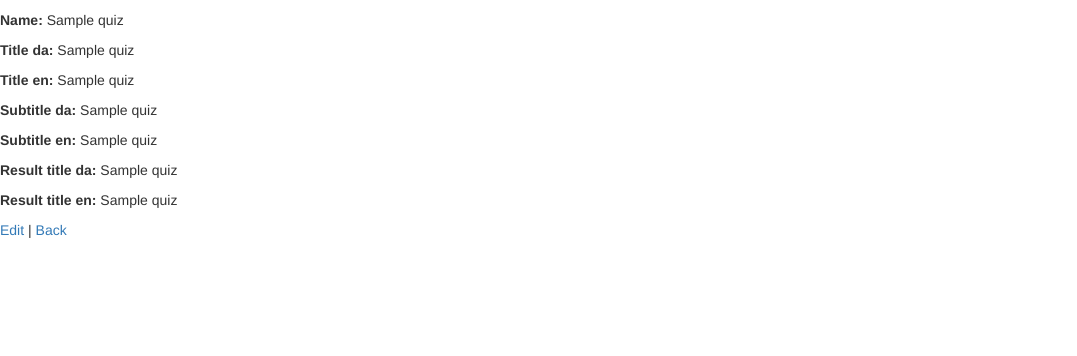
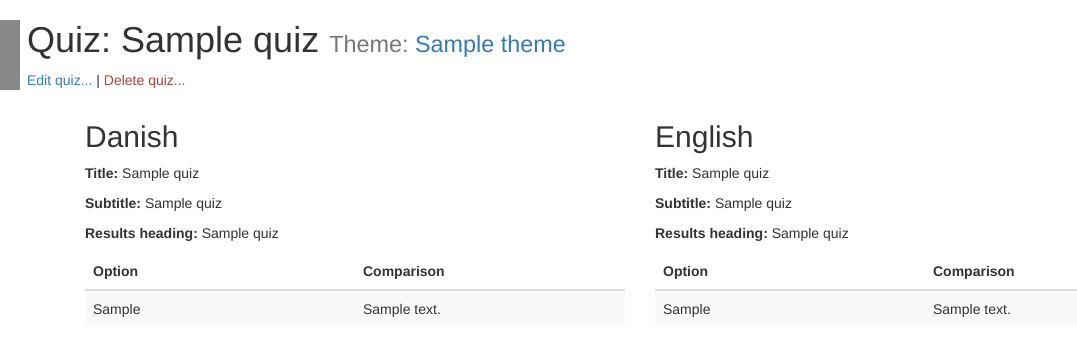
Before and after one commit to yokecph/klogskabet-cms, a Rails app: page /quizzes/1 in a window 1280 px wide. Shown: the top 356 px of the page, without its empty margins (0-1077 px from the left). Run offline with Rails 7, Linux system fonts and the light colour scheme; tables that the repository leaves empty hold one stand-in row (values such as "Sample post"); style sheets or scripts are compiled from the project's sources; parts of the project's set-up code (start-up, migrations or seed data) failed here and were passed over; some libraries are stand-ins or nearby versions.

Commit message:
Style quiz show

```diff
--- a/app/views/quizzes/show.html.erb
+++ b/app/views/quizzes/show.html.erb
@@ -1,39 +1,84 @@
-<p id="notice"><%= notice %></p>
+<div style="border-left: 20px solid <%= @quiz.theme.try(:color) || '#fff' %>; padding-left: 0.5em">
+  <h1>
+    Quiz: <%= @quiz.name %>
+    <% if @quiz.theme.present? %>
+      <small>
+        Theme: <%= link_to @quiz.theme.name, @quiz.theme %>
+      </small>
+    <% end %>
+  </h1>
 
   <p>
-  <strong>Name:</strong>
-  <%= @quiz.name %>
+    <%= link_to 'Edit quiz...', edit_quiz_path(@quiz) %> |
+    <%= link_to 'Delete quiz...', @quiz, method: :delete, data: { confirm: 'Are you sure you want to delete this quiz?' }, class: "text-danger" %>
+  </p>
+</div>
+
+<div class="container">
+  <div class="col-md-6">
+    <h2>Danish</h2>
+
+    <p>
+      <strong>Title:</strong> <%= @quiz.title_da %>
     </p>
 
     <p>
-  <strong>Title da:</strong>
-  <%= @quiz.title_da %>
+      <strong>Subtitle:</strong> <%= @quiz.subtitle_da %>
     </p>
 
     <p>
-  <strong>Title en:</strong>
-  <%= @quiz.title_en %>
+      <strong>Results heading:</strong> <%= @quiz.result_title_da %>
+    </p>
+
+    <table class="table table-striped">
+      <thead>
+        <tr>
+          <th style="width: 50%">Option</th>
+          <th>Comparison</th>
+        </tr>
+      </thead>
+      <tbody>
+      <% @quiz.quiz_options.each do |option| %>
+        <tr>
+          <td><%= option.option_da %></td>
+          <td><%= option.answer_da %></td>
+        </tr>
+      <% end %>
+      </tbody>
+    </table>
+  </div>
+
+  <div class="col-md-6">
+    <h2>English</h2>
+
+    <p>
+      <strong>Title:</strong> <%= @quiz.title_en %>
     </p>
 
     <p>
-  <strong>Subtitle da:</strong>
-  <%= @quiz.subtitle_da %>
+      <strong>Subtitle:</strong> <%= @quiz.subtitle_en %>
     </p>
 
     <p>
-  <strong>Subtitle en:</strong>
-  <%= @quiz.subtitle_en %>
+      <strong>Results heading:</strong> <%= @quiz.result_title_en %>
     </p>
 
-<p>
-  <strong>Result title da:</strong>
-  <%= @quiz.result_title_da %>
-</p>
+    <table class="table table-striped">
+      <thead>
+        <tr>
+          <th style="width: 50%">Option</th>
+          <th>Comparison</th>
+        </tr>
+      </thead>
+      <tbody>
+      <% @quiz.quiz_options.each do |option| %>
+        <tr>
+          <td><%= option.option_en %></td>
+          <td><%= option.answer_en %></td>
+        </tr>
+      <% end %>
+      </tbody>
+    </table>
+  </div>
 
-<p>
-  <strong>Result title en:</strong>
-  <%= @quiz.result_title_en %>
-</p>
-
-<%= link_to 'Edit', edit_quiz_path(@quiz) %> |
-<%= link_to 'Back', theme_quizzes_path(@quiz.theme) %>
+</div>
```
Lines whose indentation alone changed are shown as unchanged.
